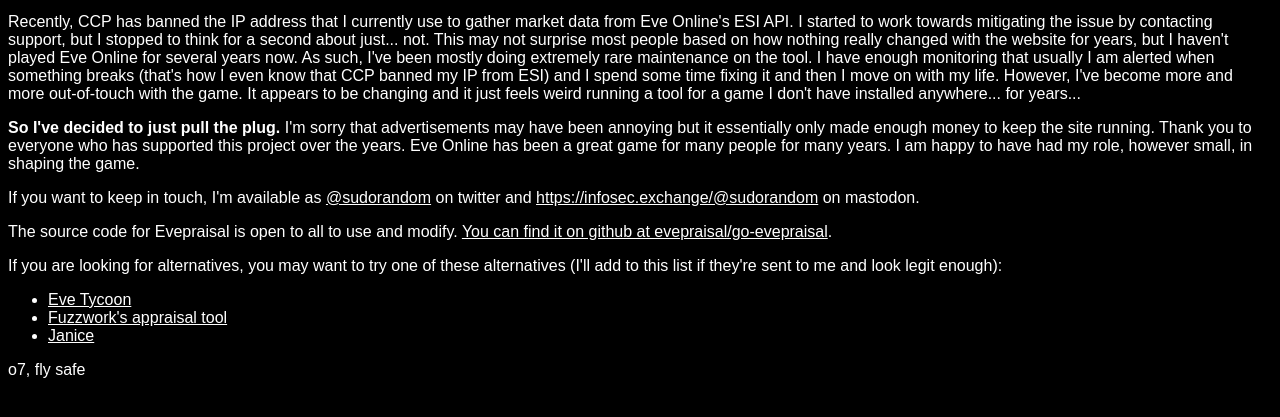
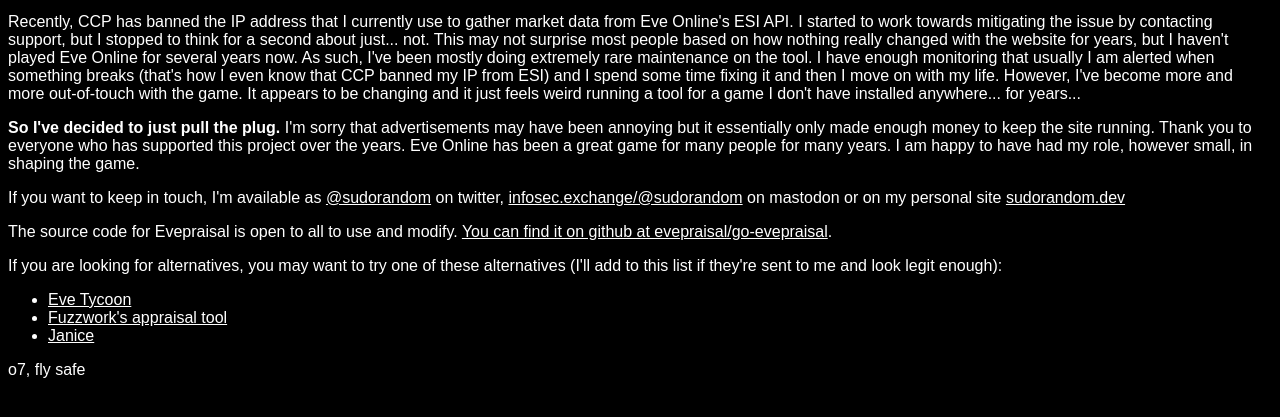
Before and after one commit to evepraisal/evepraisal.com, a plain HTML site: page 404.html in a window 1280 px wide. Shown: the part 101-518 px from the top of the page. Drawn offline with Linux system fonts and the light colour scheme.

Commit message:
Add personal website link

```diff
--- a/404.html
+++ b/404.html
@@ -32,7 +32,7 @@
 		    <p>Evepraisal has been a really fun project for me. I think it has made a real impact with how Eve Online is played for many players. However, the time has come to shut it down.</p>
             <p>Recently, CCP has banned the IP address that I currently use to gather market data from Eve Online's ESI API. I started to work towards mitigating the issue by contacting support, but I stopped to think for a second about just... not. This may not surprise most people based on how nothing really changed with the website for years, but I haven't played Eve Online for several years now. As such, I've been mostly doing extremely rare maintenance on the tool. I have enough monitoring that usually I am alerted when something breaks (that's how I even know that CCP banned my IP from ESI) and I spend some time fixing it and then I move on with my life. However, I've become more and more out-of-touch with the game. It appears to be changing and it just feels weird running a tool for a game I don't have installed anywhere... for years...</p>
             <p><b>So I've decided to just pull the plug.</b> I'm sorry that advertisements may have been annoying but it essentially only made enough money to keep the site running. Thank you to everyone who has supported this project over the years. Eve Online has been a great game for many people for many years. I am happy to have had my role, however small, in shaping the game.</p>
-            <p>If you want to keep in touch, I'm available as <a href="https://twitter.com/sudorandom" target="_blank">@sudorandom</a> on twitter and <a href="https://infosec.exchange/@sudorandom" target="_blank">https://infosec.exchange/@sudorandom</a> on mastodon.</p>
+            <p>If you want to keep in touch, I'm available as <a href="https://twitter.com/sudorandom" target="_blank">@sudorandom</a> on twitter, <a href="https://infosec.exchange/@sudorandom" target="_blank">infosec.exchange/@sudorandom</a> on mastodon or on my personal site <a href="https://sudorandom.dev" target="_blank">sudorandom.dev</a></p>
             <p>The source code for Evepraisal is open to all to use and modify. <a href="https://github.com/evepraisal/go-evepraisal" target="_blank">You can find it on github at evepraisal/go-evepraisal</a>.</p>
             <p>If you are looking for alternatives, you may want to try one of these alternatives (I'll add to this list if they're sent to me and look legit enough):</p>
             <ul>
```
Also changed, not shown: index.html (+1 -1 lines).
